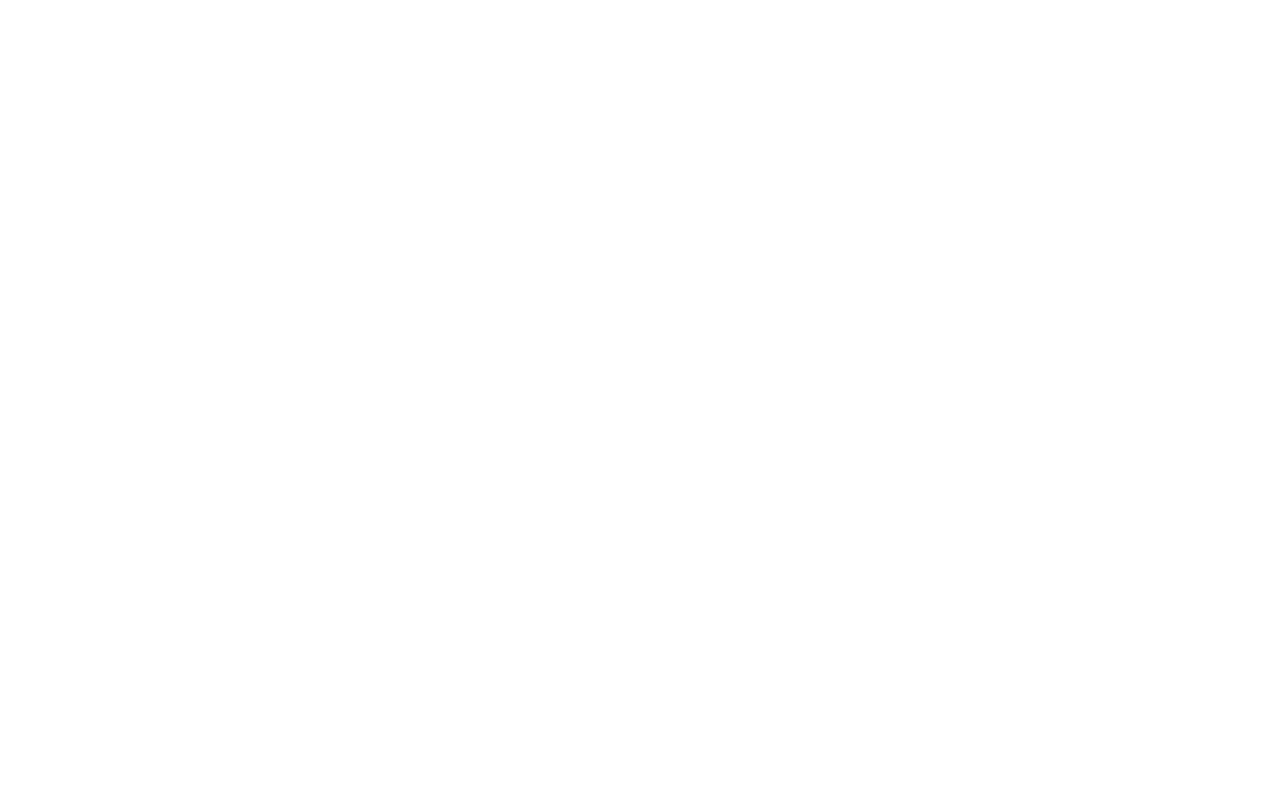
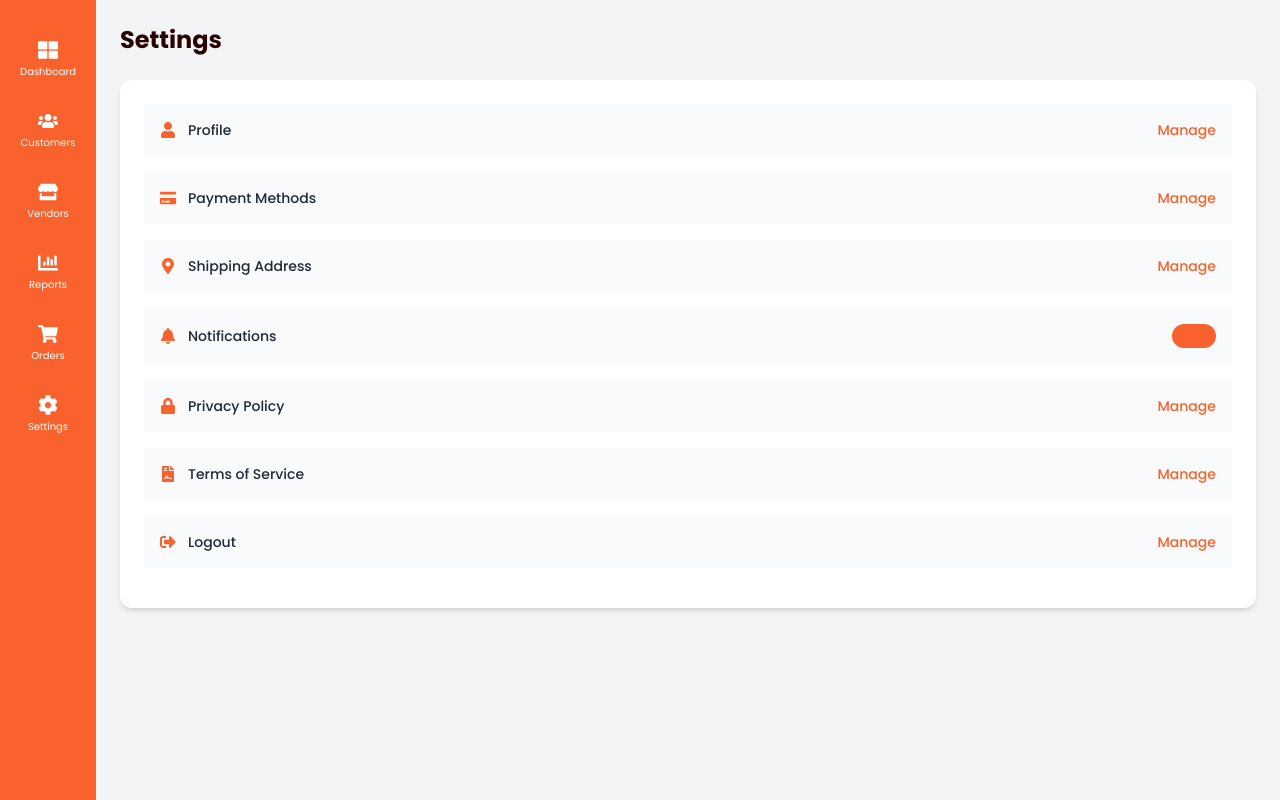
Before and after one commit to XTREATIVE/Admin, a React (Vite) app: page /Settings in a window 1280 px wide. Before the commit this address had no page. Built offline with nearby package versions, Linux system fonts and the light colour scheme.

Commit message:
added the settings feature

```diff
--- a/src/App.jsx
+++ b/src/App.jsx
@@ -15,6 +15,7 @@
 import './styles/index.css';
 import OrderList from './pages/OrderList.jsx';
 import OrderDetailsPage from './pages/OrderDetailsPage.jsx';
+import Settings from './pages/Settings.jsx';
 
 
 function App() {
@@ -23,6 +24,7 @@
       <Routes>
         <Route path="/" element={<LoginScreen />} />
         <Route path="/admin-dashboard" element={<AdminDashboard />} />
+        <Route path="/Settings" element={<Settings />} /> {/* ✅ Add this */}
         <Route path="/Vendors" element={<Vendors />} />
         <Route path="/Customers" element={<Customers />} />
 
--- /dev/null
+++ b/src/pages/Settings.jsx
@@ -0,0 +1,115 @@
+// src/pages/settings.jsx
+import React, { useState } from "react";
+import {
+  FaCog,
+  FaUser,
+  FaCreditCard,
+  FaMapMarkerAlt,
+  FaBell,
+  FaLock,
+  FaFileContract,
+  FaSignOutAlt,
+  FaThLarge,
+  FaUsers,
+  FaStore,
+  FaChartBar,
+  FaShoppingCart
+} from "react-icons/fa";
+
+export default function Settings() {
+  const [notificationsEnabled, setNotificationsEnabled] = useState(true);
+
+  const settingsOptions = [
+    { id: 1, title: "Profile", icon: <FaUser />, onClick: () => alert("Navigate to Profile") },
+    { id: 2, title: "Payment Methods", icon: <FaCreditCard />, onClick: () => alert("Navigate to Payment Methods") },
+    { id: 3, title: "Shipping Address", icon: <FaMapMarkerAlt />, onClick: () => alert("Navigate to Shipping Address") },
+    {
+      id: 4,
+      title: "Notifications",
+      icon: <FaBell />,
+      onClick: null, // handled by toggle
+    },
+    {
+      id: 5,
+      title: "Privacy Policy",
+      icon: <FaLock />,
+      onClick: () => alert("This is the privacy policy."),
+    },
+    {
+      id: 6,
+      title: "Terms of Service",
+      icon: <FaFileContract />,
+      onClick: () => alert("These are the terms of service."),
+    },
+    {
+      id: 7,
+      title: "Logout",
+      icon: <FaSignOutAlt />,
+      onClick: () => {
+        const confirmed = window.confirm("Are you sure you want to logout?");
+        if (confirmed) console.log("User logged out");
+      },
+    },
+  ];
+
+  return (
+    <div className="flex min-h-screen bg-gray-100">
+      {/* Sidebar */}
+      <div className="w-24 bg-[#f9622c] py-6 flex flex-col items-center">
+        {[
+          { name: "Dashboard", icon: <FaThLarge />, route: "/admin-dashboard" },
+          { name: "Customers", icon: <FaUsers />, route: "/customers" },
+          { name: "Vendors", icon: <FaStore />, route: "/vendors" },
+          { name: "Reports", icon: <FaChartBar />, route: "/reports" },
+          { name: "Orders", icon: <FaShoppingCart />, route: "/orders" },
+          { name: "Settings", icon: <FaCog />, route: "/settings" },
+        ].map((item, index) => (
+          <a
+            key={index}
+            href={item.route}
+            className="flex flex-col items-center text-white my-4 hover:text-gray-100"
+          >
+            <div className="text-xl">{item.icon}</div>
+            <span className="text-[10px] mt-1">{item.name}</span>
+          </a>
+        ))}
+      </div>
+
+      {/* Main Content */}
+      <div className="flex-1 p-6">
+        <h1 className="text-2xl font-bold text-[#280300] mb-6">Settings</h1>
+        <div className="bg-white rounded-xl p-6 shadow-md">
+          {settingsOptions.map((option) => (
+            <div
+              key={option.id}
+              className="flex items-center justify-between mb-4 p-4 bg-gray-50 rounded hover:bg-gray-100 transition-all duration-150"
+            >
+              <div className="flex items-center space-x-3">
+                <div className="text-[#f9622c]">{option.icon}</div>
+                <span className="text-sm font-medium text-gray-800">{option.title}</span>
+              </div>
+              {option.id === 4 ? (
+                <label className="inline-flex items-center cursor-pointer">
+                  <input
+                    type="checkbox"
+                    className="sr-only peer"
+                    checked={notificationsEnabled}
+                    onChange={() => setNotificationsEnabled(!notificationsEnabled)}
+                  />
+                  <div className="w-11 h-6 bg-gray-300 peer-focus:outline-none rounded-full peer peer-checked:bg-[#f9622c] transition"></div>
+                </label>
+              ) : (
+                <button
+                  onClick={option.onClick}
+                  className="text-sm text-[#f9622c] font-medium hover:underline"
+                >
+                  Manage
+                </button>
+              )}
+            </div>
+          ))}
+        </div>
+      </div>
+    </div>
+  );
+}
```
